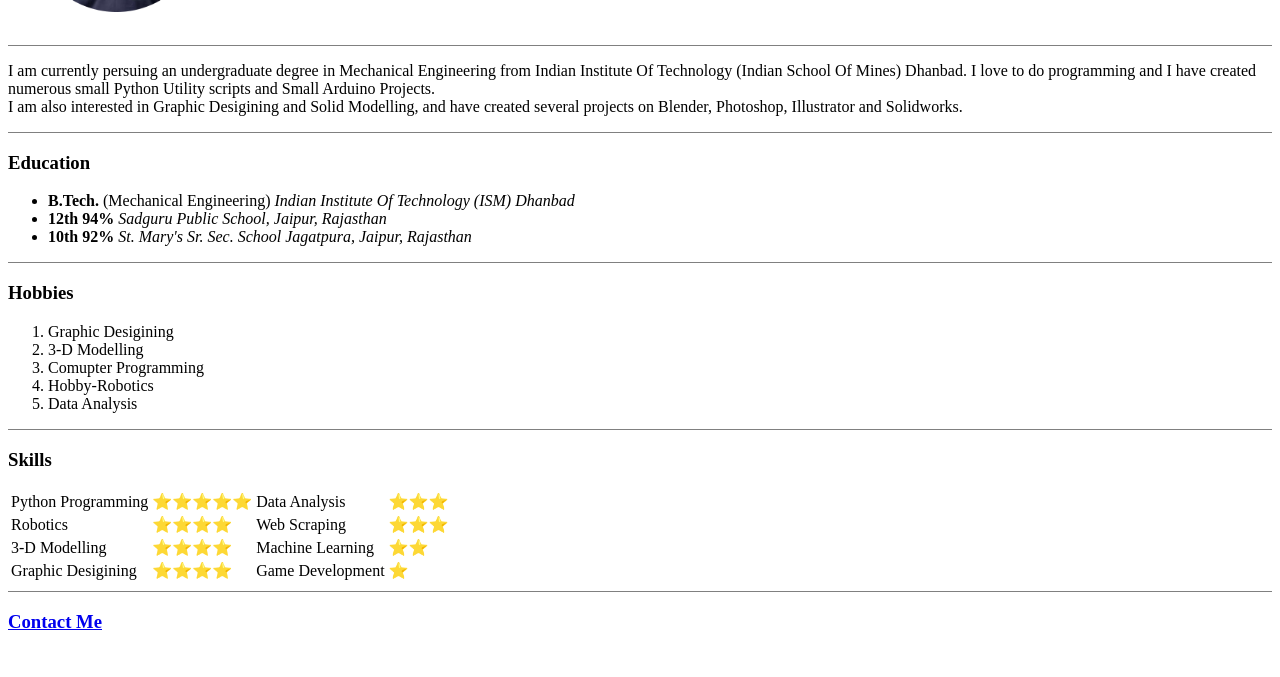
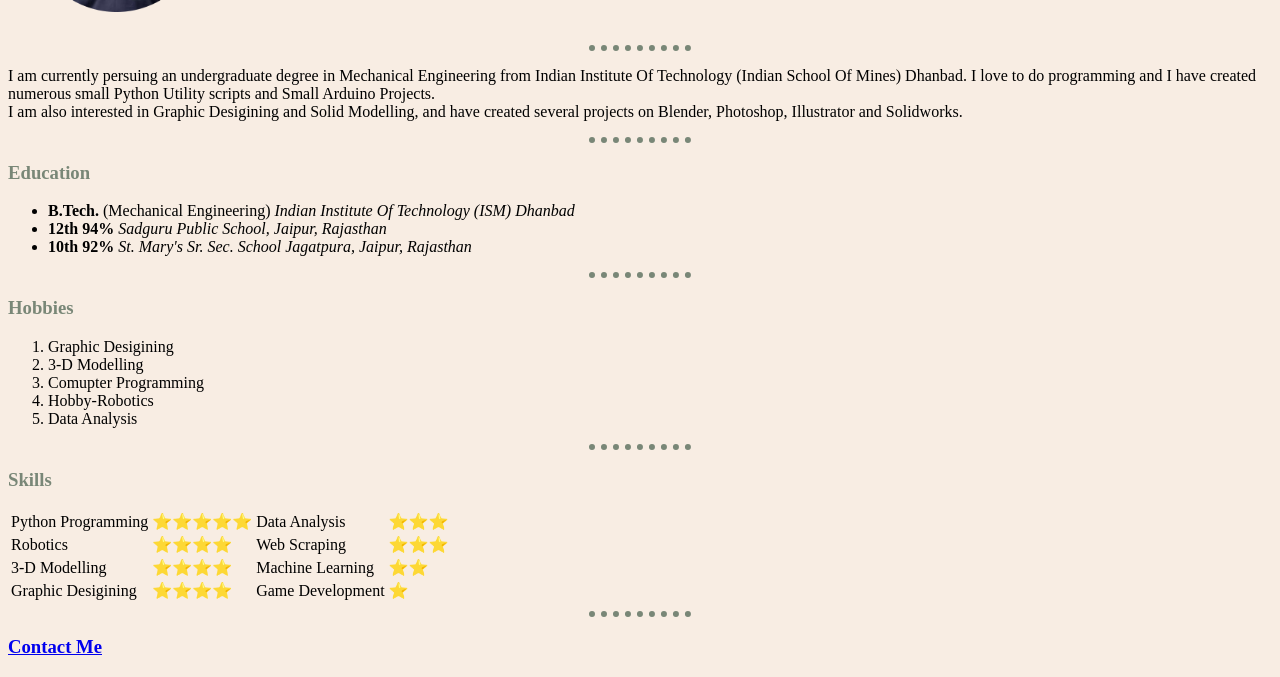
Before and after one commit to sciencestoked/CV, a plain HTML site: page index.html in a window 1280 px wide. Shown: the part 192-869 px from the top of the page. Before the commit the page ends 844 px from the top, so only its background shows below. Drawn offline with Linux system fonts and the light colour scheme.

Commit message:
Used CSS and a bit formatting.

```diff
--- /dev/null
+++ b/css/styles.css
@@ -0,0 +1,26 @@
+body {
+    background-color: #F8EDE3;
+}
+
+h1
+{
+    color: #798777;
+    font-family: 'Segoe UI', Tahoma, Geneva, Verdana, sans-serif;
+
+}
+
+h3
+{
+    color: #798777;
+}
+
+hr {
+    background-color: #F8EDE3;
+
+    border-style: dotted none none none;
+
+    border-color: #798777;
+    border-width: 6px;
+    height: 0px;
+    width: 8%;
+}
--- a/index.html
+++ b/index.html
@@ -1,11 +1,15 @@
 <!DOCTYPE html>
 <html lang="en">
+
 
 <head>
     <meta charset="UTF-8" />
     <meta http-equiv="X-UA-Compatible" content="IE=edge" />
     <meta name="viewport" content="width=device-width, initial-scale=1.0" />
     <title>Shubham's personal Site</title>
+
+    <link rel="stylesheet" href="css/styles.css">
+
 </head>
 
 <body>
@@ -29,7 +33,7 @@
     </table>
 
 
-    <hr size="1" noshade="">
+    <hr>
 
 
     <p>
@@ -41,7 +45,7 @@
         Photoshop, Illustrator and Solidworks.
     </p>
 
-    <hr size="1" noshade="">
+    <hr>
     <h3>Education</h3>
 
     <p>
@@ -52,7 +56,7 @@
     </ul>
     </p>
 
-    <hr size="1" noshade="">
+    <hr>
 
     <h3>Hobbies</h3>
     <ol>
@@ -63,7 +67,7 @@
         <li>Data Analysis</li>
     </ol>
 
-    <hr size="1" noshade="">
+    <hr>
 
     <h3>Skills</h3>
     <table>
@@ -101,7 +105,7 @@
         </tr>
 
     </table>
-    <hr size="1" noshade="">
+    <hr>
     <h3><a href="contact.html">Contact Me</a></h3>
 
 </body>
```
Also changed, not shown: contact.html (+7 -1 lines).
